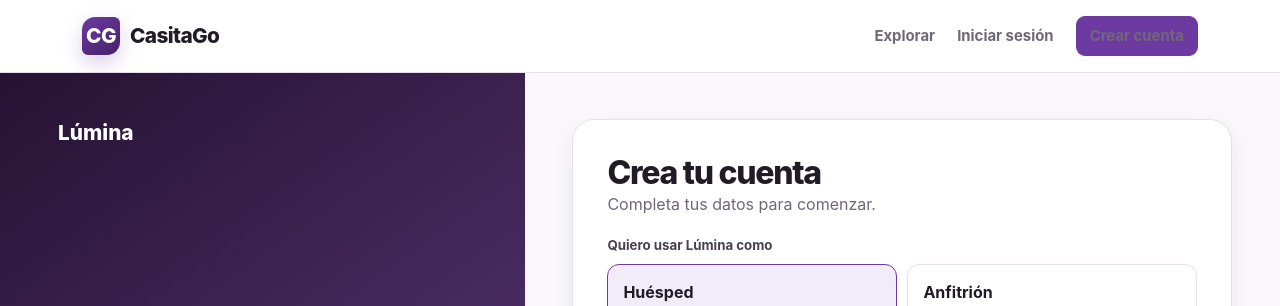
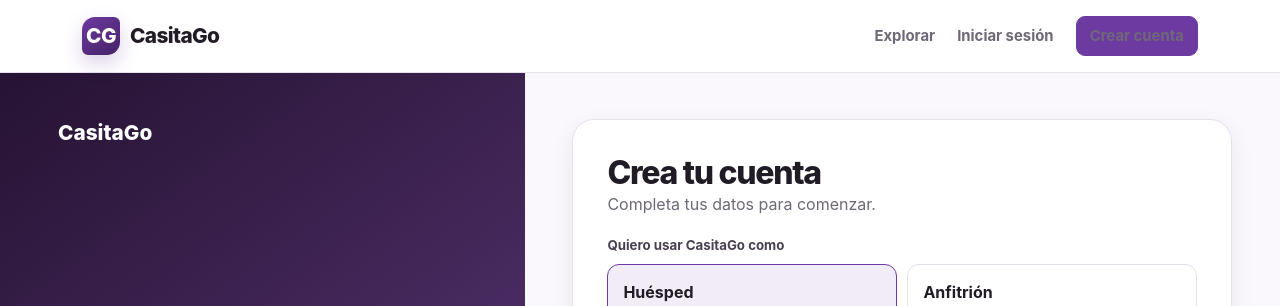
Before and after one commit to nmanriqueve-hue/casitagGO-frontend, an Angular app: page /registro in a window 1280 px wide. Shown: the top 306 px of the page. Built offline with nearby package versions, Linux system fonts and the light colour scheme.

Commit message:
chore: reemplazar el nombre Lumina por CasitaGo en textos y titulos

```diff
--- a/src/app/component/home/home.component.html
+++ b/src/app/component/home/home.component.html
@@ -23,7 +23,7 @@
 
 <section class="featured container">
   <div class="section-head">
-    <div><p class="eyebrow">Selección Lúmina</p><h2 class="section-title">Lugares para bajar el ritmo</h2></div>
+    <div><p class="eyebrow">Selección CasitaGo</p><h2 class="section-title">Lugares para bajar el ritmo</h2></div>
     <a routerLink="/buscar">Ver todos →</a>
   </div>
   <div class="row g-4">
--- a/src/app/component/register/register.component.html
+++ b/src/app/component/register/register.component.html
@@ -1,9 +1,9 @@
 <section class="register-page">
-  <div class="register-intro"><a routerLink="/" class="mini-brand">Lúmina</a><div><p class="eyebrow">Empieza aquí</p><h1>Una cuenta, distintas formas de vivir el viaje.</h1><p>Reserva lugares especiales o comparte un alojamiento con una gestión sencilla y transparente.</p><ul><li>Disponibilidad centralizada</li><li>Cotizaciones desglosadas</li><li>Historial y notificaciones</li></ul></div></div>
+  <div class="register-intro"><a routerLink="/" class="mini-brand">CasitaGo</a><div><p class="eyebrow">Empieza aquí</p><h1>Una cuenta, distintas formas de vivir el viaje.</h1><p>Reserva lugares especiales o comparte un alojamiento con una gestión sencilla y transparente.</p><ul><li>Disponibilidad centralizada</li><li>Cotizaciones desglosadas</li><li>Historial y notificaciones</li></ul></div></div>
   <div class="register-form-wrap">
     <div class="register-form"><h2>Crea tu cuenta</h2><p>Completa tus datos para comenzar.</p>
       @if (authError()) { <div class="alert alert-danger" role="alert">{{ authError() }}</div> }<form [formGroup]="form" (ngSubmit)="register()">
-        <div class="row g-3"><div class="col-12"><label class="form-label">Quiero usar Lúmina como</label><div class="role-cards"><label [class.selected]="form.value.role === 'guest'"><input type="radio" formControlName="role" value="guest"><strong>Huésped</strong><span>Buscar y reservar</span></label><label [class.selected]="form.value.role === 'host'"><input type="radio" formControlName="role" value="host"><strong>Anfitrión</strong><span>Publicar y administrar</span></label></div></div>
+        <div class="row g-3"><div class="col-12"><label class="form-label">Quiero usar CasitaGo como</label><div class="role-cards"><label [class.selected]="form.value.role === 'guest'"><input type="radio" formControlName="role" value="guest"><strong>Huésped</strong><span>Buscar y reservar</span></label><label [class.selected]="form.value.role === 'host'"><input type="radio" formControlName="role" value="host"><strong>Anfitrión</strong><span>Publicar y administrar</span></label></div></div>
           <div class="col-12"><label class="form-label">Nombre completo</label><input class="form-control" formControlName="name">@if (submitted && form.controls.name.invalid) { <div class="field-error">Escribe tu nombre completo.</div> }</div>
           <div class="col-12"><label class="form-label">Correo</label><input class="form-control" type="email" formControlName="email">@if (submitted && form.controls.email.invalid) { <div class="field-error">Ingresa un correo válido.</div> }</div>
           <div class="col-md-6"><label class="form-label">Contraseña</label><input class="form-control" type="password" formControlName="password">@if (submitted && form.controls.password.invalid) { <div class="field-error">Debe tener entre 8 y 72 caracteres.</div> }</div><div class="col-md-6"><label class="form-label">Confirmar contraseña</label><input class="form-control" type="password" formControlName="confirmPassword"></div>
```
Also changed, not shown: src/app/app.routes.ts (+26 -26 lines).
